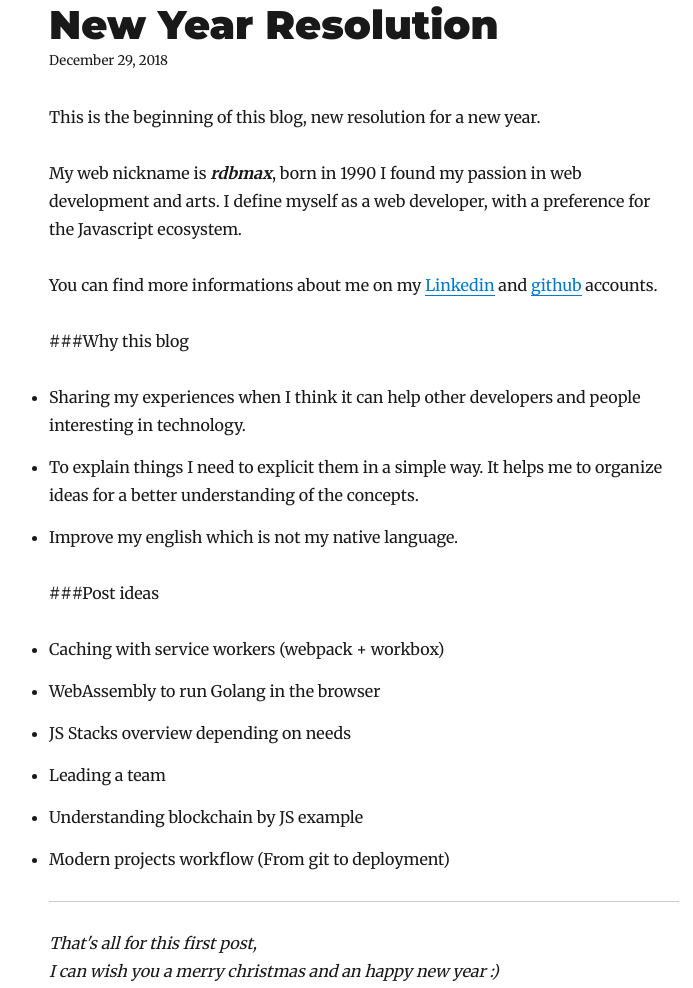
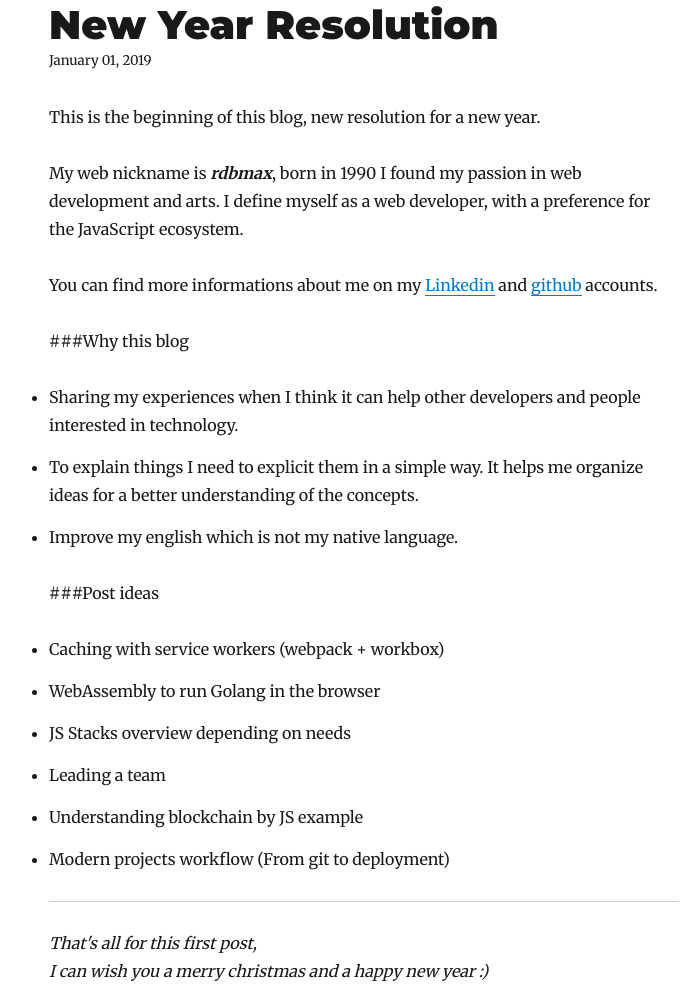
Before and after one commit to rdbmax/rdbmax.io, a Gatsby site: page /new-year-resolution/ in a window 1280 px wide. Shown: the part 92-1080 px from the top of the page, without its empty margins (276-969 px from the left). Built offline with nearby package versions, Linux system fonts and the light colour scheme; Gatsby itself is replaced by a stand-in of ours; some packages are replaced by stand-ins of ours.

Commit message:
fix: english language

```diff
--- a/content/blog/new-year-resolution/index.md
+++ b/content/blog/new-year-resolution/index.md
@@ -1,19 +1,19 @@
 ---
 title: New Year Resolution
-date: '2018-12-29T12:00:00.121Z'
+date: '2019-01-01T12:00:00.121Z'
 ---
 
 This is the beginning of this blog, new resolution for a new year.
 
-My web nickname is **_rdbmax_**, born in 1990 I found my passion in web development and arts. I define myself as a web developer, with a preference for the Javascript ecosystem.
+My web nickname is **_rdbmax_**, born in 1990 I found my passion in web development and arts. I define myself as a web developer, with a preference for the JavaScript ecosystem.
 
 You can find more informations about me on my [Linkedin](https://www.linkedin.com/in/maximeboudier/) and [github](https://github.com/rdbmax/) accounts.
 
 ###Why this blog
 
-- Sharing my experiences when I think it can help other developers and people interesting in technology.
+- Sharing my experiences when I think it can help other developers and people interested in technology.
 
-- To explain things I need to explicit them in a simple way. It helps me to organize ideas for a better understanding of the concepts.
+- To explain things I need to explicit them in a simple way. It helps me organize ideas for a better understanding of the concepts.
 
 - Improve my english which is not my native language.
 
@@ -29,6 +29,6 @@ You can find more informations about me on my [Linkedin](https://www.linkedin.co
 ---
 
 _That's all for this first post,_
-_I can wish you a merry christmas and an happy new year :)_
+_I can wish you a merry christmas and a happy new year :)_
 
 ![Happy new year](./happy-new-year.gif)
```
